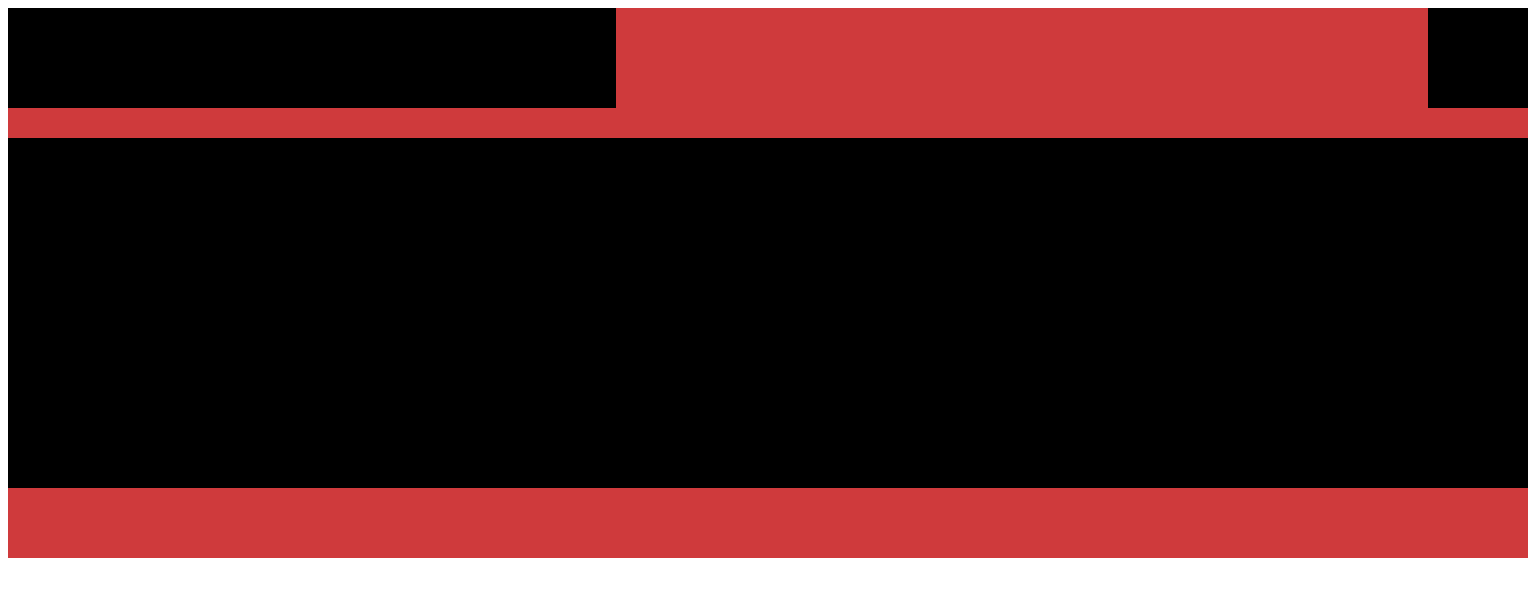
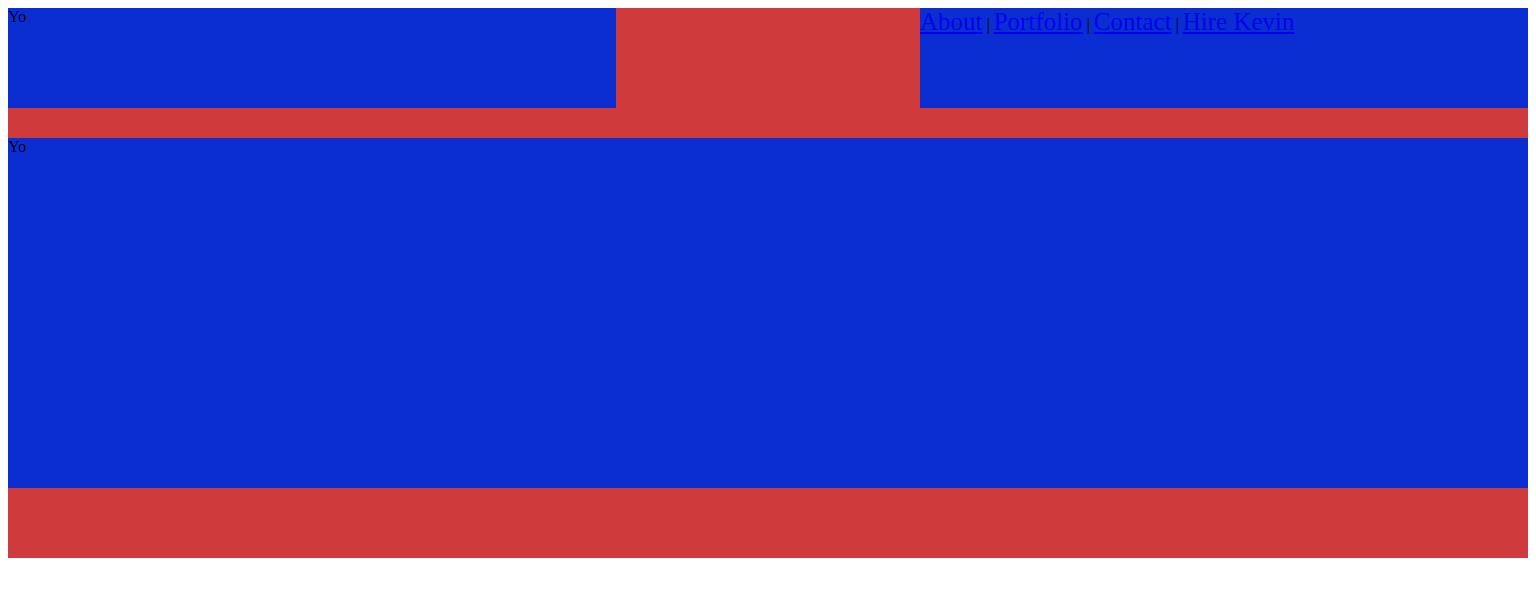
Before and after one commit to Kevin1995/My_Portfolio, a PHP site: page / in a window 1536 px wide. Shown: the top 597 px of the page. Run offline with PHP 8.4, Linux system fonts and the light colour scheme.

Commit message:
Working on Nav bar responsiveness

```diff
--- a/css/index.css
+++ b/css/index.css
@@ -35,6 +35,10 @@
 		height:100px;
 		background: #000000;
 	}
+
+	nav {
+		display: none;
+	}
 }
 
 @media (min-width:481px) {
@@ -70,6 +74,10 @@
 		width:100px;
 		height:100px;
 		background: #06AB05;
+	}
+
+	nav {
+		display: none;
 	}
 }
 
@@ -107,6 +115,10 @@
 		height:100px;
 		background: #000000;
 	}
+
+	nav {
+		display: none;
+	}
 }
 
 @media (min-width:1025px) {
@@ -139,9 +151,19 @@
 		position: absolute;
     	right: 0;
     	top: 0;
-		width:100px;
+		width:40%;
 		height:100px;
 		background: #06AB05;
+	}
+
+	nav {
+		display:inline;
+	}
+
+	nav a{
+		width:100%;
+		height:100%;
+		font-size:25px;
 	}
 }
 
@@ -159,7 +181,7 @@
     	top: 0;
 		width:40%;
 		height:100px;
-		background: #000000;
+		background: #0B2ED3;
 	}
 
 	.middle {
@@ -168,15 +190,25 @@
     	bottom: 70px;
 		width:100%;
 		height:350px;
-		background: #000000;
+		background: #0B2ED3;
 	}
 
 	.top-right {
 		position: absolute;
     	right: 0;
     	top: 0;
-		width:100px;
+		width:40%;
 		height:100px;
-		background: #000000;
+		background: #0B2ED3;
+	}
+
+	nav {
+		display:inline;
+	}
+
+	nav a{
+		width:100%;
+		height:100%;
+		font-size:25px;
 	}
 }
--- a/index.html
+++ b/index.html
@@ -10,7 +10,14 @@
 <header class="intro">
 	<div class="top-left">Yo</div>
     <div class="middle">Yo</div>
-    <div class="top-right">Yo</div>
+    <div class="top-right">
+    	<nav>
+			<a href="/html/">About</a> |
+			<a href="/css/">Portfolio</a> |
+			<a href="/js/">Contact</a> |
+			<a href="/jquery/">Hire Kevin</a>
+		</nav>
+	</div>
 </header>
 </body>
 </html>
```
